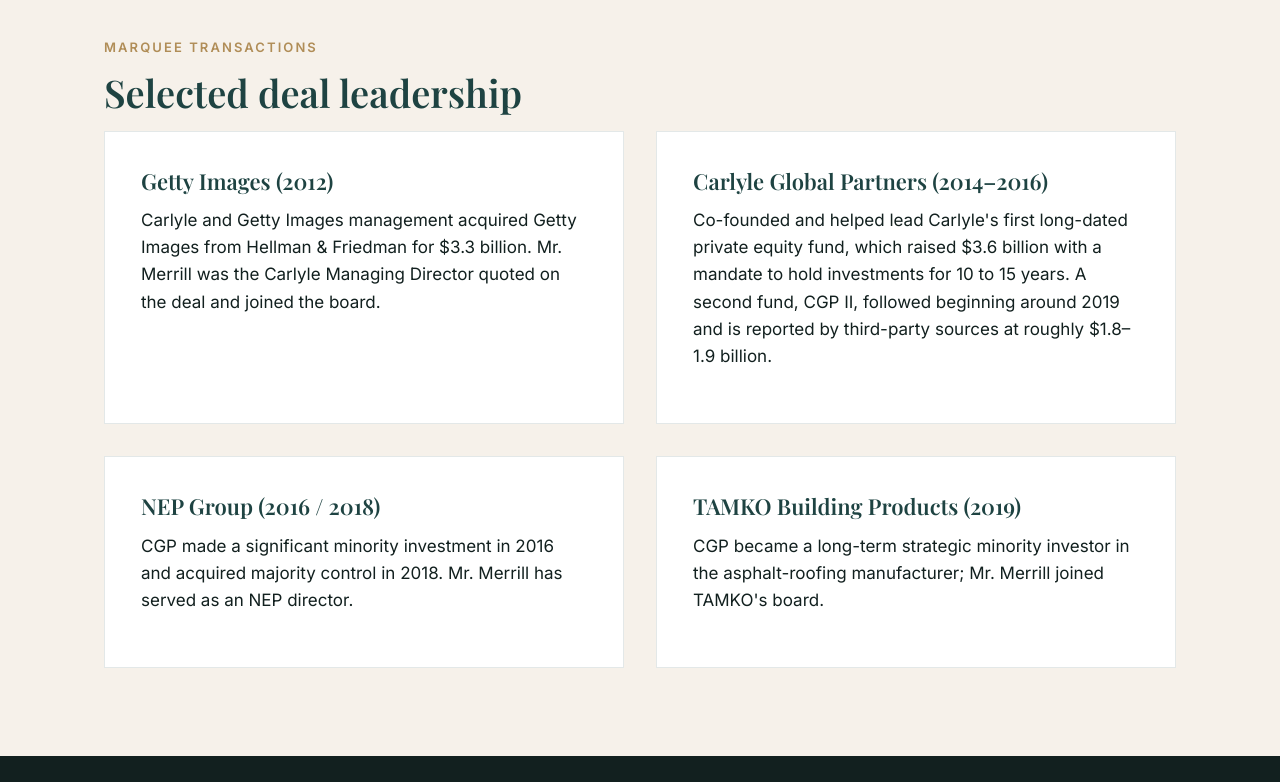
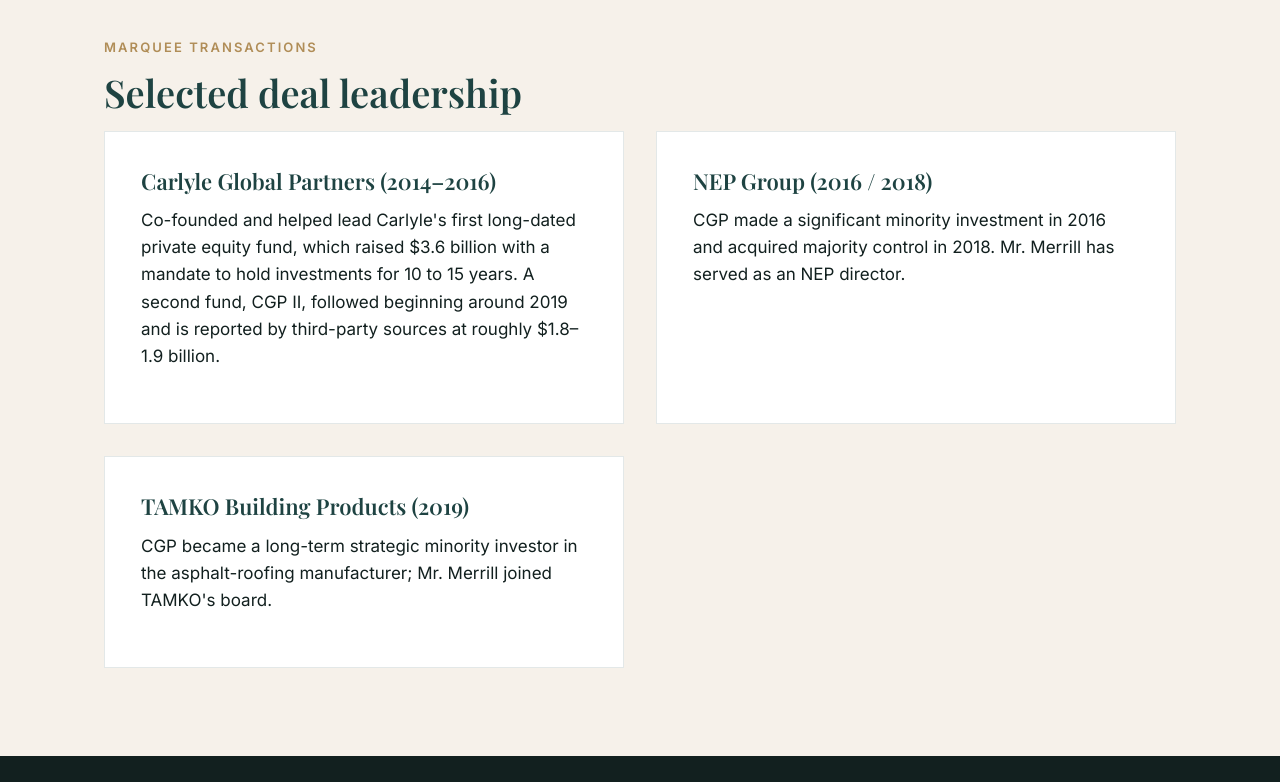
Before and after one commit to xcayalavermont-stack/WEBSITE, a plain HTML site: page track-record.html in a window 1280 px wide. Shown: the part 1460-2242 px from the top of the page. Drawn offline with nearby package versions, Linux system fonts and the light colour scheme.

Commit message:
Update track-record.html

```diff
--- a/track-record.html
+++ b/track-record.html
@@ -74,10 +74,7 @@
       <span class="section-kicker">Marquee Transactions</span>
       <h2 class="section-title">Selected deal leadership</h2>
       <div class="services-grid">
-        <div class="service-card">
-          <h3>Getty Images (2012)</h3>
-          <p>Carlyle and Getty Images management acquired Getty Images from Hellman &amp; Friedman for $3.3 billion. Mr. Merrill was the Carlyle Managing Director quoted on the deal and joined the board.</p>
-        </div>
+
         <div class="service-card">
           <h3>Carlyle Global Partners (2014–2016)</h3>
           <p>Co-founded and helped lead Carlyle's first long-dated private equity fund, which raised $3.6 billion with a mandate to hold investments for 10 to 15 years. A second fund, CGP II, followed beginning around 2019 and is reported by third-party sources at roughly $1.8–1.9 billion.</p>
```
